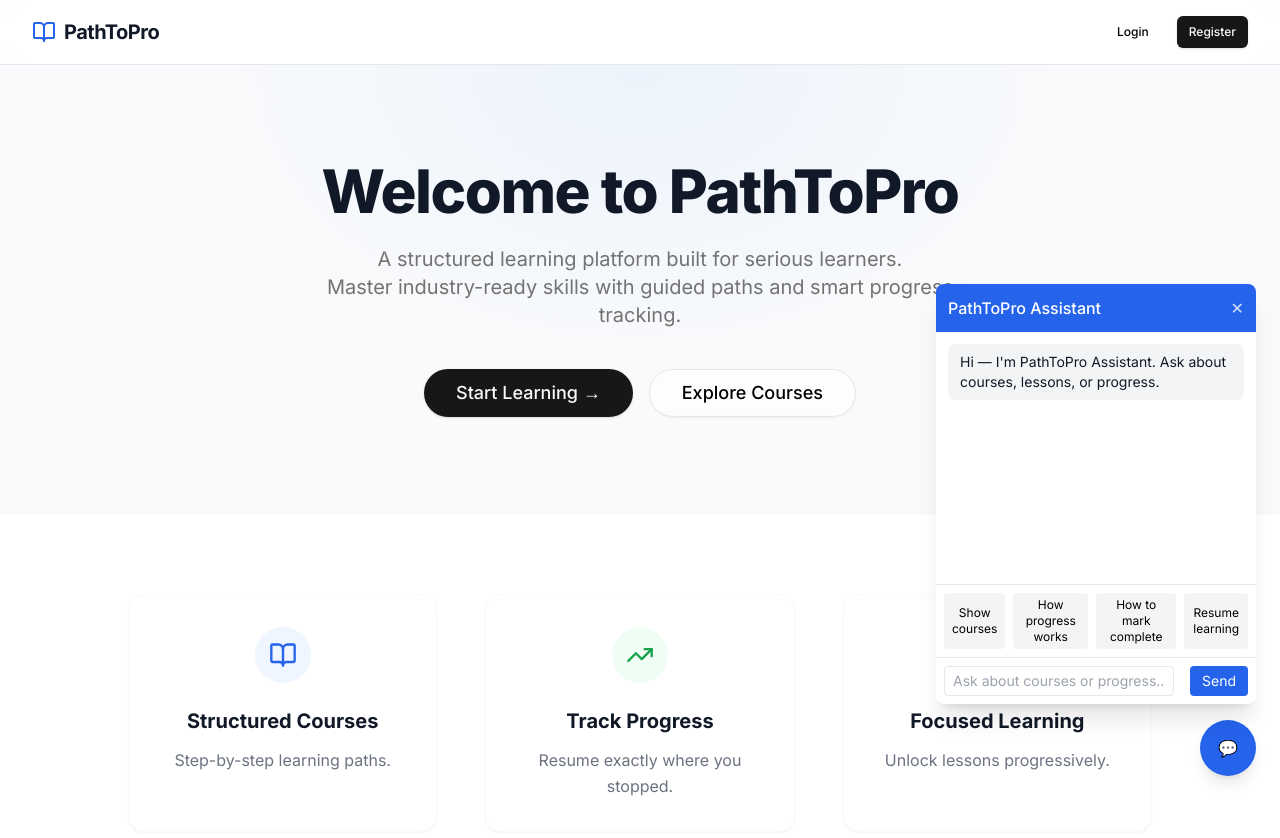
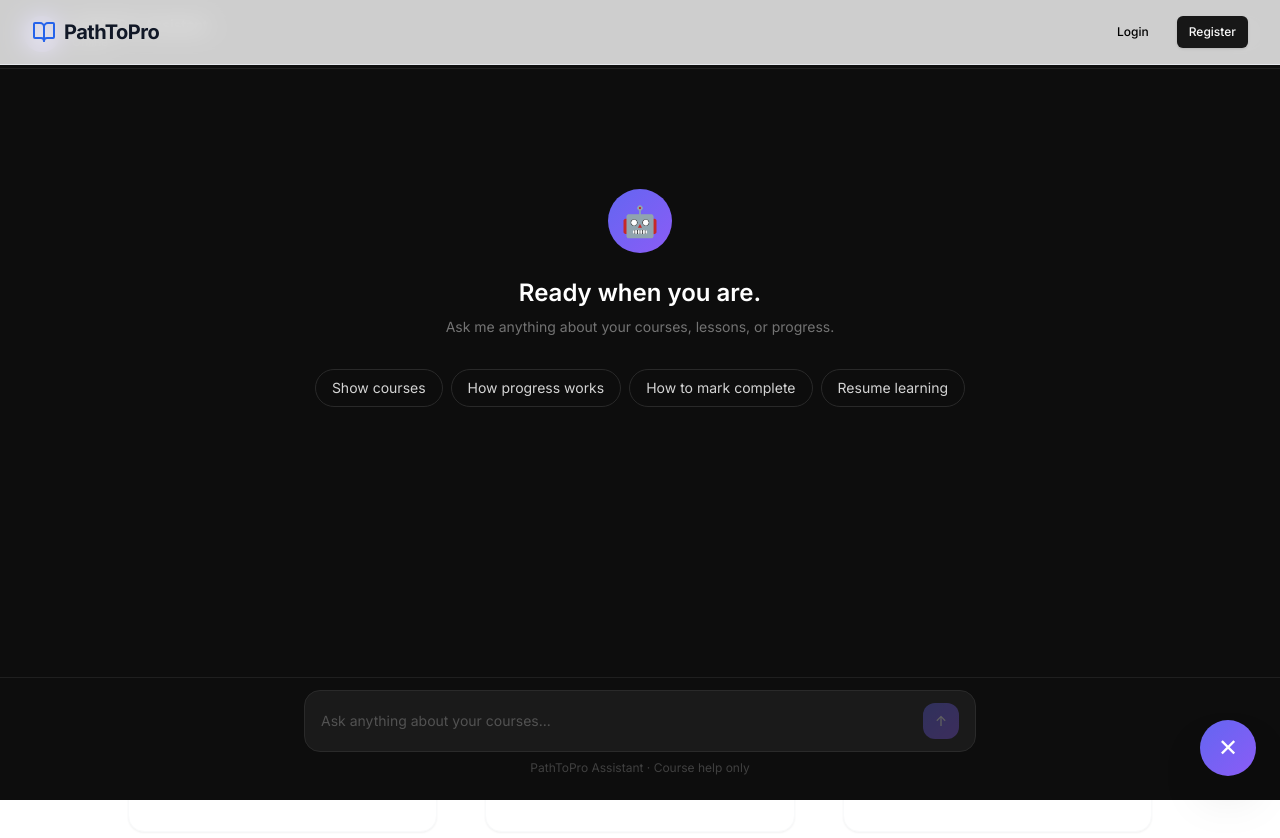
Before and after one commit to VirendraSingh1212/PathTOProFrontend, a Next.js app: page / in a window 1280 px wide. Both pictures are taken after a click on the button "Open PathToPro chat assistant". Shown: the top 838 px of the page. Built offline with nearby package versions, Linux system fonts and the light colour scheme.

Commit message:
Chatbot UI redesign (ChatGPT-style full-screen dark interface)

```diff
--- a/components/LMSChatbot.tsx
+++ b/components/LMSChatbot.tsx
@@ -4,21 +4,20 @@ import React, { useEffect, useRef, useState } from "react";
 import { useRouter } from "next/navigation";
 
 /**
- * Rule-based LMS Chatbot (Stage 2)
+ * LMS Chatbot – ChatGPT-style full-screen dark UI (Stage 3)
  *
  * Behavior:
- * - Matches user message against simple keyword rules (intents).
- * - Returns canned responses and offers quick action buttons.
- * - Quick actions navigate safely: if not logged in (no token), navigate to /login first.
- *
- * Safety: Frontend-only, no backend changes.
+ * - Floating 💬 button (bottom-right) opens a centered full-screen dark overlay.
+ * - Matches user messages against keyword-based intent rules.
+ * - Offers quick-action buttons below bot responses.
+ * - Quick actions navigate safely: if not logged in (no token), redirects to /login.
+ * - Persists conversation in sessionStorage.
  */
 
 type Message = {
   id: string;
   sender: "user" | "bot";
   text: string;
-  // optional action buttons for this message
   actions?: { id: string; label: string; action: string }[];
 };
 
@@ -31,19 +30,19 @@ const INTENTS: {
       keywords: ["course", "courses", "subjects", "catalog"],
       response:
         "You can browse all available courses on the Subjects page. Select a subject to see sections and lessons.",
-    actions: [{ id: "go_subjects", label: "Go to Subjects", action: "subjects" }],
+      actions: [{ id: "go_subjects", label: "Go to Subjects →", action: "subjects" }],
     },
     {
       keywords: ["progress", "progress bar", "completed", "completion"],
       response:
         "Progress is tracked when you mark lessons complete. Open a subject and click 'Mark as Complete' on each lesson.",
-    actions: [{ id: "go_subjects", label: "View Subjects", action: "subjects" }],
+      actions: [{ id: "go_subjects", label: "View Subjects →", action: "subjects" }],
     },
     {
       keywords: ["lesson", "lessons", "play", "video"],
       response:
         "Open any subject and click a lesson from the left sidebar to start the video. Use the Next button to go forward.",
-    actions: [{ id: "go_subjects", label: "Open Subjects", action: "subjects" }],
+      actions: [{ id: "go_subjects", label: "Open Subjects →", action: "subjects" }],
     },
     {
       keywords: ["mark complete", "mark as complete", "complete"],
@@ -53,14 +52,14 @@ const INTENTS: {
     {
       keywords: ["resume", "continue", "where i left", "last lesson"],
       response:
-      "To resume, use the Continue / Resume feature on the course card or click the Resume button below.",
-    actions: [{ id: "resume", label: "Resume Learning", action: "resume" }],
+        "To resume, use the Continue / Resume feature on the course card or click the button below.",
+      actions: [{ id: "resume", label: "Resume Learning →", action: "resume" }],
     },
     {
       keywords: ["login", "sign in", "register", "signup", "sign up"],
       response:
         "If you are not logged in, please sign in or register to access courses and save progress.",
-    actions: [{ id: "login", label: "Login / Register", action: "login" }],
+      actions: [{ id: "login", label: "Login / Register →", action: "login" }],
     },
     {
       keywords: ["help", "support", "assist"],
@@ -73,54 +72,49 @@ function detectIntent(text: string) {
   const clean = text.toLowerCase();
   for (const intent of INTENTS) {
     for (const kw of intent.keywords) {
-      if (clean.includes(kw)) {
-        return intent;
-      }
+      if (clean.includes(kw)) return intent;
     }
   }
   return null;
 }
 
-// Helper: small UID for messages
 const uid = () => Math.random().toString(36).slice(2, 9);
 
 export default function LMSChatbot() {
   const router = useRouter();
   const [open, setOpen] = useState(false);
   const [input, setInput] = useState("");
+  const [isTyping, setIsTyping] = useState(false);
   const [messages, setMessages] = useState<Message[]>(() => {
-    // load from sessionStorage if exists for small persistence
     try {
       const raw = sessionStorage.getItem("lms_chat_messages");
       if (raw) return JSON.parse(raw) as Message[];
-    } catch {}
-    return [
-      {
-        id: uid(),
-        sender: "bot",
-        text: "Hi — I'm PathToPro Assistant. Ask about courses, lessons, or progress.",
-      },
-    ];
+    } catch { }
+    return [];
   });
 
   const scrollRef = useRef<HTMLDivElement | null>(null);
+  const inputRef = useRef<HTMLInputElement | null>(null);
 
   useEffect(() => {
     try {
       sessionStorage.setItem("lms_chat_messages", JSON.stringify(messages));
-    } catch {}
-    // scroll to bottom when messages change
+    } catch { }
     if (scrollRef.current) {
       scrollRef.current.scrollTop = scrollRef.current.scrollHeight;
     }
   }, [messages]);
 
-  // Safe check for authentication token in localStorage.
-  // Adjust key if your app uses a different name. This is a non-invasive read only.
+  // Focus input when chat opens
+  useEffect(() => {
+    if (open) {
+      setTimeout(() => inputRef.current?.focus(), 100);
+    }
+  }, [open]);
+
   const isAuthenticated = () => {
     try {
-      const token = localStorage.getItem("token");
-      return Boolean(token);
+      return Boolean(localStorage.getItem("token"));
     } catch {
       return false;
     }
@@ -131,81 +125,56 @@ export default function LMSChatbot() {
   }
 
   function handleAction(action: string) {
-    // All navigation decisions are client-side only and safe.
-    // If the user is not authenticated, navigate to /login.
     if (action === "login") {
       router.push("/login");
       return;
     }
-
     if (!isAuthenticated()) {
-      // require login for protected actions
       router.push("/login");
       return;
     }
-
     switch (action) {
       case "subjects":
-        router.push("/subjects");
-        break;
       case "resume":
-        // Best-effort resume: navigate to /subjects — the app should show continue option.
-        // Optional: if you have an endpoint to get lastLessonId, you could call it here.
-        router.push("/subjects");
-        break;
       case "progress":
-        router.push("/subjects");
-        break;
       default:
-        // fallback: open subjects
         router.push("/subjects");
         break;
     }
-    // also show a bot confirmation message
-    pushMessage({
-      id: uid(),
-      sender: "bot",
-      text: "Done — taking you there now.",
-    });
+    pushMessage({ id: uid(), sender: "bot", text: "Done — taking you there now." });
   }
 
   function handleSend() {
     const text = input.trim();
-    if (!text) return;
+    if (!text || isTyping) return;
 
     const userMsg: Message = { id: uid(), sender: "user", text };
     pushMessage(userMsg);
     setInput("");
+    setIsTyping(true);
 
-    // Find intent
     const intent = detectIntent(text);
 
+    setTimeout(() => {
       if (intent) {
-      const botMsg: Message = {
+        pushMessage({
           id: uid(),
           sender: "bot",
           text: intent.response,
           actions: intent.actions?.map((a) => ({ ...a })),
-      };
-      // small delay to feel natural
-      setTimeout(() => pushMessage(botMsg), 300);
+        });
       } else {
-      // default fallback
-      setTimeout(
-        () =>
         pushMessage({
           id: uid(),
           sender: "bot",
-            text:
-              "I didn't fully understand. Try: 'show courses', 'how to mark complete', or 'resume learning'.",
-            actions: [{ id: "go_subjects", label: "Show Courses", action: "subjects" }],
-          }),
-        300
-      );
+          text: "I didn't fully understand. Try: 'show courses', 'how to mark complete', or 'resume learning'.",
+          actions: [{ id: "go_subjects", label: "Show Courses →", action: "subjects" }],
+        });
       }
+      setIsTyping(false);
+    }, 500);
   }
 
-  // quick pre-built message buttons (optional)
   const QUICK_PROMPTS = [
     "Show courses",
     "How progress works",
@@ -213,54 +182,175 @@ export default function LMSChatbot() {
     "Resume learning",
   ];
 
+  /* ─── TAILWIND NOTE ────────────────────────────────────────────────────
+     The component uses only core Tailwind utilities that are already
+     generated in your project via @tailwind base/components/utilities.
+     No new config changes are needed.
+  ─────────────────────────────────────────────────────────────────────── */
+
   return (
     <>
-      {/* Floating button */}
-      <div className="fixed bottom-6 right-6 z-50">
+      {/* ── Floating Chat Button ── */}
       <button
-          aria-label="Open chat"
+        aria-label="Open PathToPro chat assistant"
         onClick={() => setOpen((o) => !o)}
-          className="bg-blue-600 text-white w-14 h-14 rounded-full shadow-lg hover:bg-blue-700"
+        style={{ background: "linear-gradient(135deg, #6366f1 0%, #8b5cf6 100%)" }}
+        className="fixed bottom-6 right-6 z-50 w-14 h-14 rounded-full shadow-2xl
+                   flex items-center justify-center text-white text-2xl
+                   hover:scale-110 active:scale-95 transition-transform duration-200"
       >
-          💬
+        {open ? "✕" : "💬"}
       </button>
+
+      {/* ── Full-Screen Chat Overlay ── */}
+      {open && (
+        <div
+          className="fixed inset-0 z-40 flex flex-col"
+          style={{ background: "#0d0d0d" }}
+        >
+          {/* ── Header ── */}
+          <div
+            className="flex items-center justify-between px-6 py-4 border-b"
+            style={{ borderColor: "#1f1f1f" }}
+          >
+            <div className="flex items-center gap-3">
+              {/* Avatar */}
+              <div
+                className="w-9 h-9 rounded-full flex items-center justify-center text-lg"
+                style={{ background: "linear-gradient(135deg, #6366f1 0%, #8b5cf6 100%)" }}
+              >
+                🤖
+              </div>
+              <div>
+                <p className="text-white font-semibold text-sm leading-none">PathToPro Assistant</p>
+                <p className="text-xs mt-0.5" style={{ color: "#a3a3a3" }}>
+                  {isTyping ? "Typing…" : "Online"}
+                </p>
+              </div>
             </div>
 
-      {/* Chat window */}
-      {open && (
-        <div className="fixed bottom-24 right-6 w-80 h-[420px] bg-white shadow-xl rounded-lg flex flex-col z-50">
-          <div className="bg-blue-600 text-white p-3 rounded-t-lg flex items-center justify-between">
-            <div className="font-medium">PathToPro Assistant</div>
             <button
               aria-label="Close chat"
               onClick={() => setOpen(false)}
-              className="text-white opacity-80 hover:opacity-100"
+              className="w-8 h-8 rounded-full flex items-center justify-center
+                         text-white text-sm hover:bg-white/10 transition-colors"
             >
               ✕
             </button>
           </div>
 
-          <div ref={scrollRef} className="flex-1 overflow-y-auto p-3 space-y-3">
+          {/* ── Message Area ── */}
+          <div
+            ref={scrollRef}
+            className="flex-1 overflow-y-auto px-4 py-6"
+            style={{ scrollbarWidth: "thin", scrollbarColor: "#333 transparent" }}
+          >
+            <div className="max-w-2xl mx-auto space-y-5">
+
+              {/* Empty state */}
+              {messages.length === 0 && !isTyping && (
+                <div className="flex flex-col items-center justify-center h-full pt-24 gap-6 text-center">
+                  <div
+                    className="w-16 h-16 rounded-full flex items-center justify-center text-3xl"
+                    style={{ background: "linear-gradient(135deg, #6366f1 0%, #8b5cf6 100%)" }}
+                  >
+                    🤖
+                  </div>
+                  <div>
+                    <h2 className="text-2xl font-semibold text-white mb-2">
+                      Ready when you are.
+                    </h2>
+                    <p style={{ color: "#737373" }} className="text-sm">
+                      Ask me anything about your courses, lessons, or progress.
+                    </p>
+                  </div>
+
+                  {/* Quick prompts in empty state */}
+                  <div className="flex flex-wrap justify-center gap-2 mt-2">
+                    {QUICK_PROMPTS.map((q) => (
+                      <button
+                        key={q}
+                        onClick={() => {
+                          setInput(q);
+                          setTimeout(() => {
+                            const text = q.trim();
+                            if (!text) return;
+                            pushMessage({ id: uid(), sender: "user", text });
+                            setIsTyping(true);
+                            const intent = detectIntent(text);
+                            setTimeout(() => {
+                              if (intent) {
+                                pushMessage({
+                                  id: uid(),
+                                  sender: "bot",
+                                  text: intent.response,
+                                  actions: intent.actions?.map((a) => ({ ...a })),
+                                });
+                              } else {
+                                pushMessage({
+                                  id: uid(),
+                                  sender: "bot",
+                                  text: "I didn't fully understand. Try: 'show courses', 'how to mark complete', or 'resume learning'.",
+                                  actions: [{ id: "go_subjects", label: "Show Courses →", action: "subjects" }],
+                                });
+                              }
+                              setIsTyping(false);
+                              setInput("");
+                            }, 500);
+                          }, 0);
+                        }}
+                        className="px-4 py-2 rounded-full text-sm border hover:bg-white/5 transition-colors"
+                        style={{ borderColor: "#292929", color: "#d4d4d4" }}
+                      >
+                        {q}
+                      </button>
+                    ))}
+                  </div>
+                </div>
+              )}
+
+              {/* Messages */}
               {messages.map((m) => (
-              <div key={m.id} className={m.sender === "user" ? "text-right" : "text-left"}>
                 <div
-                  className={
+                  key={m.id}
+                  className={`flex gap-3 ${m.sender === "user" ? "flex-row-reverse" : "flex-row"}`}
+                >
+                  {/* Avatar */}
+                  <div
+                    className="w-8 h-8 rounded-full flex-shrink-0 flex items-center justify-center text-sm font-semibold"
+                    style={
+                      m.sender === "bot"
+                        ? { background: "linear-gradient(135deg, #6366f1 0%, #8b5cf6 100%)", color: "#fff" }
+                        : { background: "#1f1f1f", color: "#a3a3a3" }
+                    }
+                  >
+                    {m.sender === "bot" ? "🤖" : "👤"}
+                  </div>
+
+                  <div className={`flex flex-col gap-2 max-w-[75%] ${m.sender === "user" ? "items-end" : "items-start"}`}>
+                    {/* Bubble */}
+                    <div
+                      className="px-4 py-3 rounded-2xl text-sm leading-relaxed"
+                      style={
                         m.sender === "user"
-                      ? "inline-block bg-blue-600 text-white px-3 py-2 rounded-lg text-sm"
-                      : "inline-block bg-gray-100 text-gray-900 px-3 py-2 rounded-lg text-sm"
+                          ? { background: "linear-gradient(135deg, #6366f1 0%, #8b5cf6 100%)", color: "#fff", borderBottomRightRadius: 4 }
+                          : { background: "#1a1a1a", color: "#e5e5e5", borderBottomLeftRadius: 4, border: "1px solid #262626" }
                       }
                     >
                       {m.text}
                     </div>
 
-                {/* If the bot message has actions, show them below the message */}
+                    {/* Action buttons for bot messages */}
                     {m.sender === "bot" && m.actions && m.actions.length > 0 && (
-                  <div className="mt-2 flex flex-wrap gap-2">
+                      <div className="flex flex-wrap gap-2">
                         {m.actions.map((a) => (
                           <button
                             key={a.id}
                             onClick={() => handleAction(a.action)}
-                        className="text-xs px-2 py-1 bg-blue-50 text-blue-700 border rounded"
+                            className="text-xs px-3 py-1.5 rounded-full border
+                                       hover:bg-indigo-500/10 hover:border-indigo-500/60
+                                       transition-colors"
+                            style={{ borderColor: "#404040", color: "#a78bfa" }}
                           >
                             {a.label}
                           </button>
@@ -268,45 +358,93 @@ export default function LMSChatbot() {
                       </div>
                     )}
                   </div>
+                </div>
+              ))}
+
+              {/* Typing indicator */}
+              {isTyping && (
+                <div className="flex gap-3">
+                  <div
+                    className="w-8 h-8 rounded-full flex-shrink-0 flex items-center justify-center text-sm"
+                    style={{ background: "linear-gradient(135deg, #6366f1 0%, #8b5cf6 100%)" }}
+                  >
+                    🤖
+                  </div>
+                  <div
+                    className="px-4 py-3 rounded-2xl flex items-center gap-1"
+                    style={{ background: "#1a1a1a", border: "1px solid #262626", borderBottomLeftRadius: 4 }}
+                  >
+                    {[0, 1, 2].map((i) => (
+                      <span
+                        key={i}
+                        className="w-2 h-2 rounded-full"
+                        style={{
+                          background: "#6366f1",
+                          display: "inline-block",
+                          animation: `bounce 1.2s infinite`,
+                          animationDelay: `${i * 0.2}s`,
+                        }}
+                      />
                     ))}
                   </div>
-
-          {/* Quick prompts */}
-          <div className="p-2 border-t flex gap-2 overflow-x-auto">
-            {QUICK_PROMPTS.map((q) => (
-              <button
-                key={q}
-                onClick={() => {
-                  setInput(q);
-                  // emulate user pressing send for convenience
-                  setTimeout(() => handleSend(), 50);
-                }}
-                className="text-xs px-2 py-1 bg-gray-100 rounded"
-              >
-                {q}
-              </button>
-            ))}
+                </div>
+              )}
+            </div>
           </div>
 
-          <div className="p-2 border-t flex gap-2">
+          {/* ── Input Bar ── */}
+          <div
+            className="px-4 pb-6 pt-3"
+            style={{ borderTop: "1px solid #1f1f1f" }}
+          >
+            <div className="max-w-2xl mx-auto">
+              <div
+                className="flex items-center gap-3 px-4 py-3 rounded-2xl"
+                style={{ background: "#1a1a1a", border: "1px solid #2a2a2a" }}
+              >
                 <input
+                  ref={inputRef}
                   value={input}
                   onChange={(e) => setInput(e.target.value)}
                   onKeyDown={(e) => {
-                if (e.key === "Enter") handleSend();
+                    if (e.key === "Enter" && !e.shiftKey) {
+                      e.preventDefault();
+                      handleSend();
+                    }
                   }}
-              placeholder="Ask about courses or progress..."
-              className="flex-1 border rounded px-2 py-1 text-sm"
+                  placeholder="Ask anything about your courses..."
+                  className="flex-1 bg-transparent text-sm outline-none placeholder:text-neutral-600"
+                  style={{ color: "#e5e5e5" }}
+                  disabled={isTyping}
                 />
                 <button
                   onClick={handleSend}
-              className="ml-2 bg-blue-600 text-white px-3 rounded text-sm"
+                  disabled={!input.trim() || isTyping}
+                  className="w-9 h-9 rounded-xl flex items-center justify-center
+                             text-white text-sm font-medium transition-all
+                             disabled:opacity-30 disabled:cursor-not-allowed
+                             hover:scale-105 active:scale-95"
+                  style={{ background: "linear-gradient(135deg, #6366f1 0%, #8b5cf6 100%)" }}
+                  aria-label="Send message"
                 >
-              Send
+                  ↑
                 </button>
+              </div>
+              <p className="text-center text-xs mt-2" style={{ color: "#404040" }}>
+                PathToPro Assistant · Course help only
+              </p>
+            </div>
           </div>
         </div>
       )}
+
+      {/* Bounce keyframes for typing dots */}
+      <style>{`
+        @keyframes bounce {
+          0%, 60%, 100% { transform: translateY(0); opacity: 0.4; }
+          30%            { transform: translateY(-5px); opacity: 1; }
+        }
+      `}</style>
     </>
   );
 }
```
Lines whose indentation alone changed are shown as unchanged.
